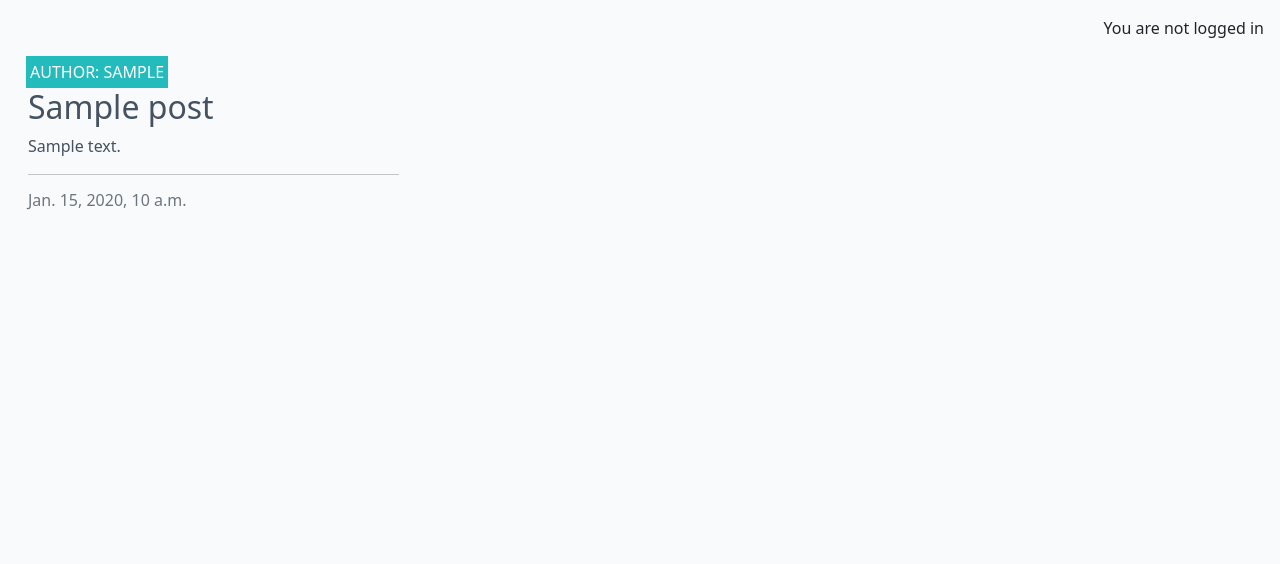
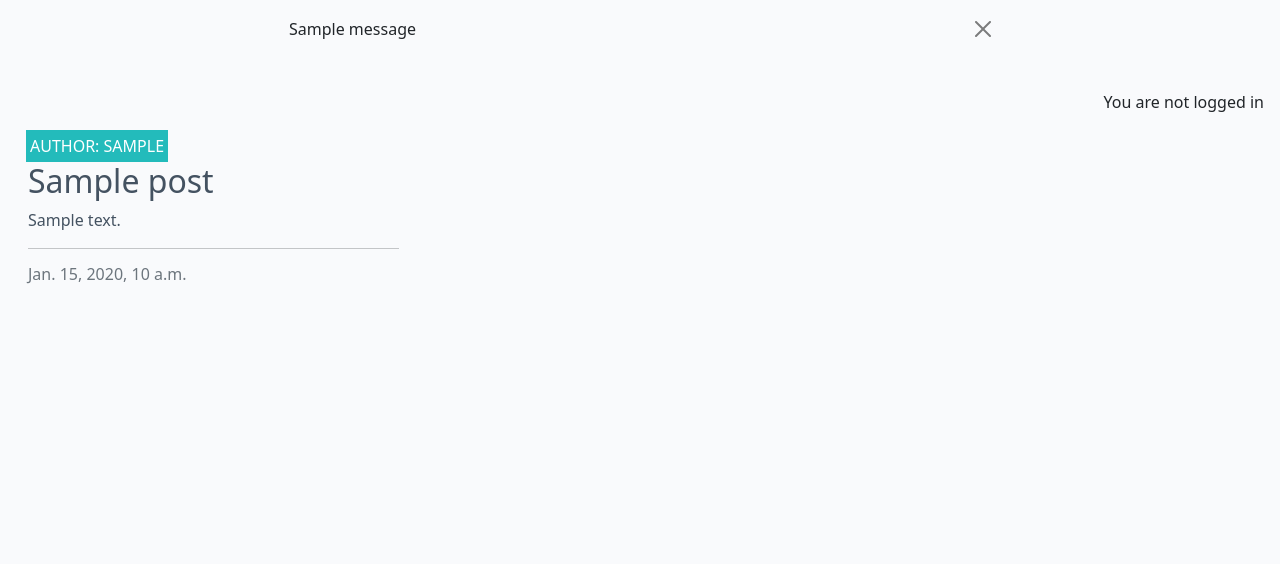
Before and after one commit to AJGreaves/blog-lesson-plan, a Django app: page / in a window 1280 px wide. Shown: the part 60-624 px from the top of the page. Run offline with Django 4.2, Linux system fonts and the light colour scheme; tables that the repository leaves empty hold one stand-in row (values such as "Sample post"); one stand-in notice (Sample message) is shown; parts of the project's set-up code (start-up, migrations or seed data) failed here and were passed over; some libraries are stand-ins or nearby versions.

Commit message:
Add missing messages content to base.html

```diff
--- a/templates/base.html
+++ b/templates/base.html
@@ -73,6 +73,19 @@
         </div>
     </nav>
 
+    <div class="container">
+        <div class="row">
+            <div class="col-md-8 offset-md-2">
+                {% for message in messages %}
+                <div class="alert {{ message.tags }} alert-dismissible fade show" id="msg" role="alert">
+                    {{ message | safe }}
+                    <button type="button" class="btn-close" data-bs-dismiss="alert" aria-label="Close"></button>
+                </div>
+                {% endfor %}
+            </div>
+        </div>
+    </div>
+
     <main class="flex-shrink-0 main-bg">
 
         {% if user.is_authenticated %}
```
